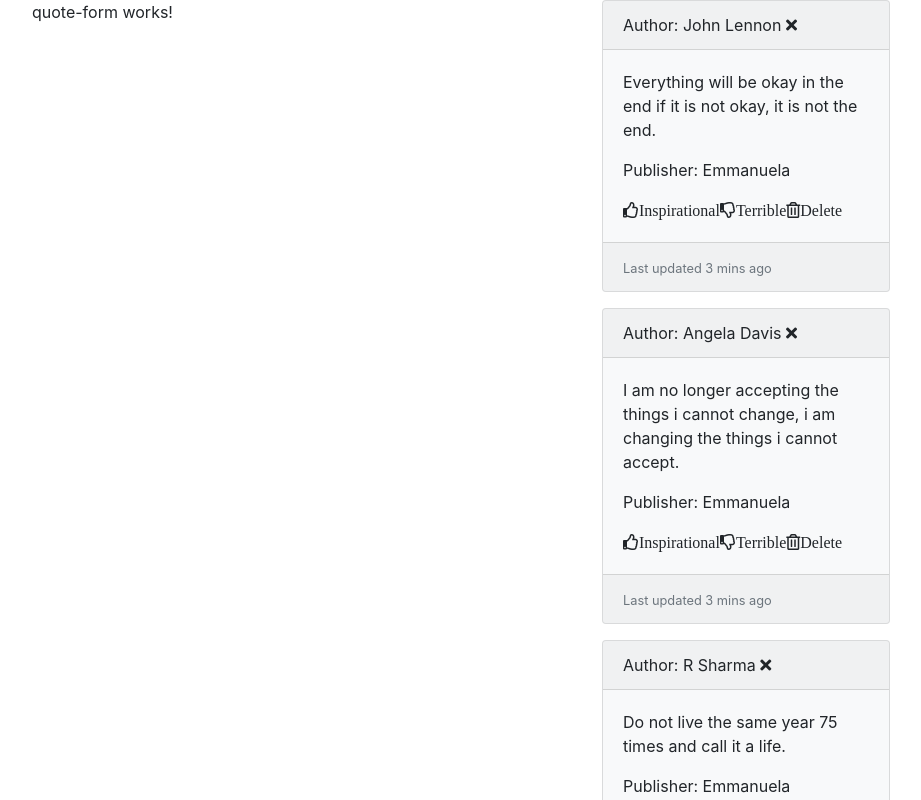
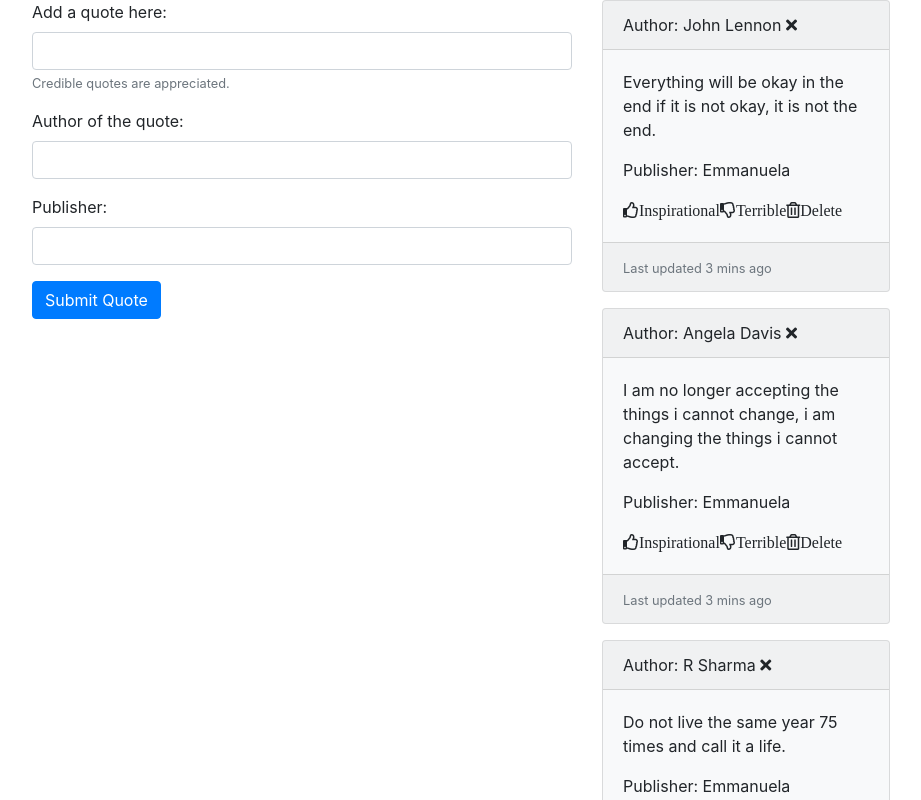
Before and after one commit to EmmanuelaJoy/quote-application, an Angular app: page / in a window 1280 px wide. Shown: the top 800 px of the page, without its empty margins (53-974 px from the left). Built offline with nearby package versions, Linux system fonts and the light colour scheme.

Commit message:
add a form in the quote-form component

```diff
--- a/src/app/quote-form/quote-form.component.html
+++ b/src/app/quote-form/quote-form.component.html
@@ -1 +1,22 @@
-<p>quote-form works!</p>
+<form>
+    <div class="form-group">
+        <label for="quoteInput">Add a quote here:</label>
+        <input type="text" class="form-control" id="quoteInput" required>
+        <small class="form-text text-muted">Credible quotes are appreciated.</small>
+    </div>
+
+    <div class="form-group">
+        <label for="author">Author of the quote:</label>
+        <input type="text" class="form-control" id="author">
+    </div>
+
+    <div class="form-group">
+        <label for="publisher">Publisher:</label>
+        <input type="text" class="form-control" id="publisher">
+    </div>
+
+
+    <div>
+        <button type="submit" class="btn btn-primary" id="submitBtn">Submit Quote</button>
+    </div>
+</form>
```
